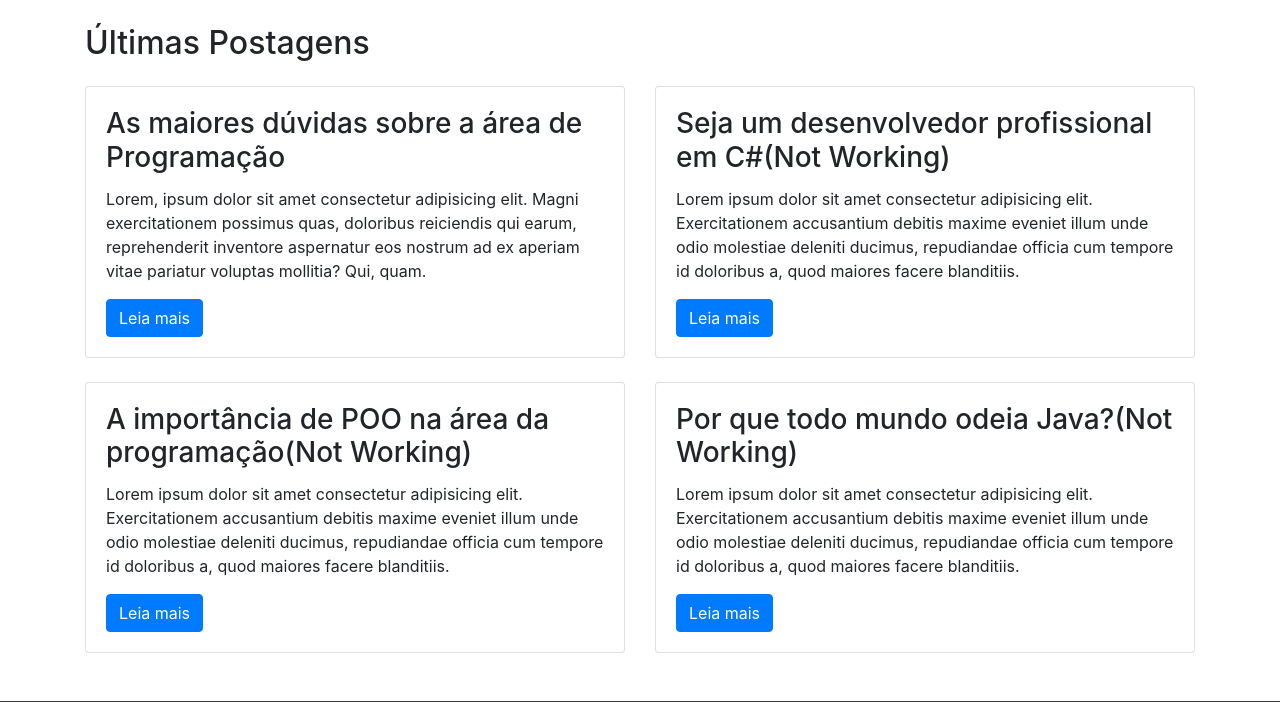
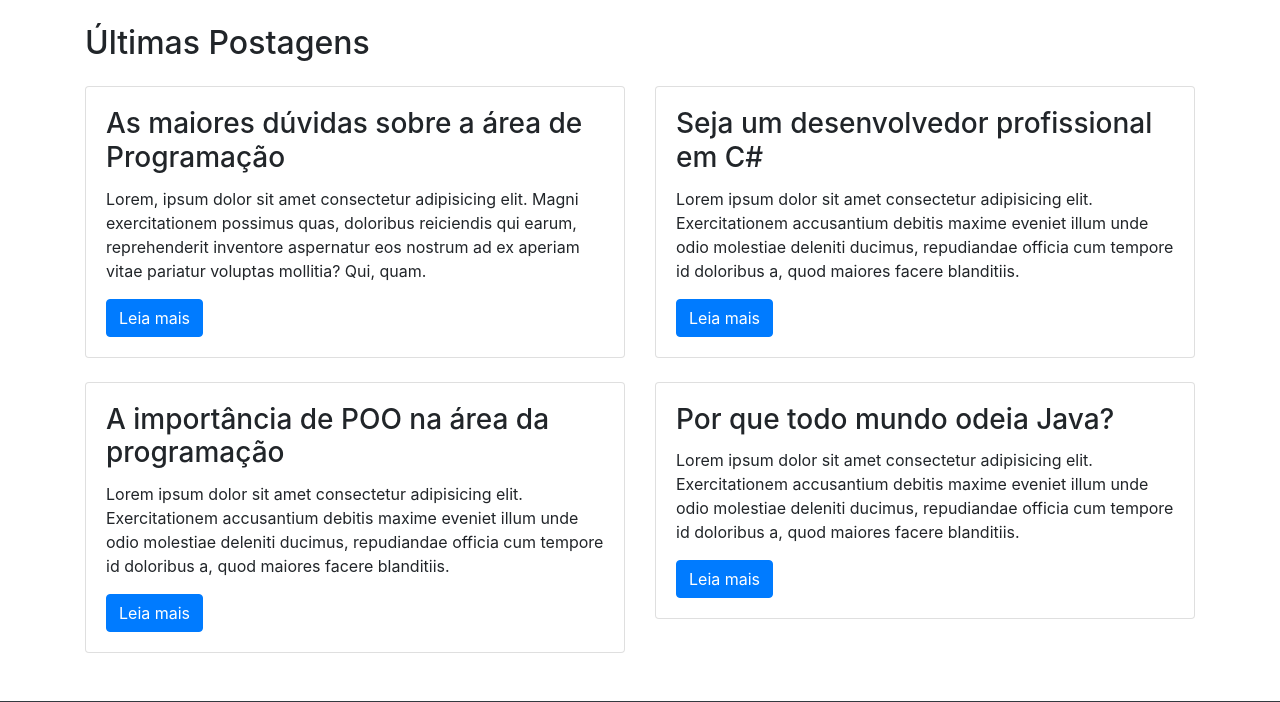
Before and after one commit to Harrishow/blogproject, a Django app: page /blog/ in a window 1280 px wide. Shown: the part 160-862 px from the top of the page. Run offline with Django 5.2, Linux system fonts and the light colour scheme; some libraries are stand-ins or nearby versions.

Commit message:
Modificada a página de posts

```diff
--- a/blog_project/blog/templates/blog/post_list.html
+++ b/blog_project/blog/templates/blog/post_list.html
@@ -43,7 +43,7 @@
         <div class="col-md-6">
             <div class="card mb-4">
                 <div class="card-body">
-                    <h3 class="card-title">Seja um desenvolvedor profissional em C#(Not Working)</h3>
+                    <h3 class="card-title">Seja um desenvolvedor profissional em C#</h3>
                     <p class="card-text">Lorem ipsum dolor sit amet consectetur adipisicing elit. Exercitationem accusantium debitis maxime eveniet illum unde odio molestiae deleniti ducimus, repudiandae officia cum tempore id doloribus a, quod maiores facere blanditiis.</p>
                     <a href="post.html?id=2" class="btn btn-primary">Leia mais</a>
                 </div>
@@ -52,7 +52,7 @@
         <div class="col-md-6">
             <div class="card mb-4">
                 <div class="card-body">
-                    <h3 class="card-title">A importância de POO na área da programação(Not Working)</h3>
+                    <h3 class="card-title">A importância de POO na área da programação</h3>
                     <p class="card-text">Lorem ipsum dolor sit amet consectetur adipisicing elit. Exercitationem accusantium debitis maxime eveniet illum unde odio molestiae deleniti ducimus, repudiandae officia cum tempore id doloribus a, quod maiores facere blanditiis.</p>
                     <a href="post.html?id=2" class="btn btn-primary">Leia mais</a>
                 </div>
@@ -61,7 +61,7 @@
         <div class="col-md-6">
             <div class="card mb-4">
                 <div class="card-body">
-                    <h3 class="card-title">Por que todo mundo odeia Java?(Not Working)</h3>
+                    <h3 class="card-title">Por que todo mundo odeia Java?</h3>
                     <p class="card-text">Lorem ipsum dolor sit amet consectetur adipisicing elit. Exercitationem accusantium debitis maxime eveniet illum unde odio molestiae deleniti ducimus, repudiandae officia cum tempore id doloribus a, quod maiores facere blanditiis.</p>
                     <a href="post.html?id=2" class="btn btn-primary">Leia mais</a>
                 </div>
```
